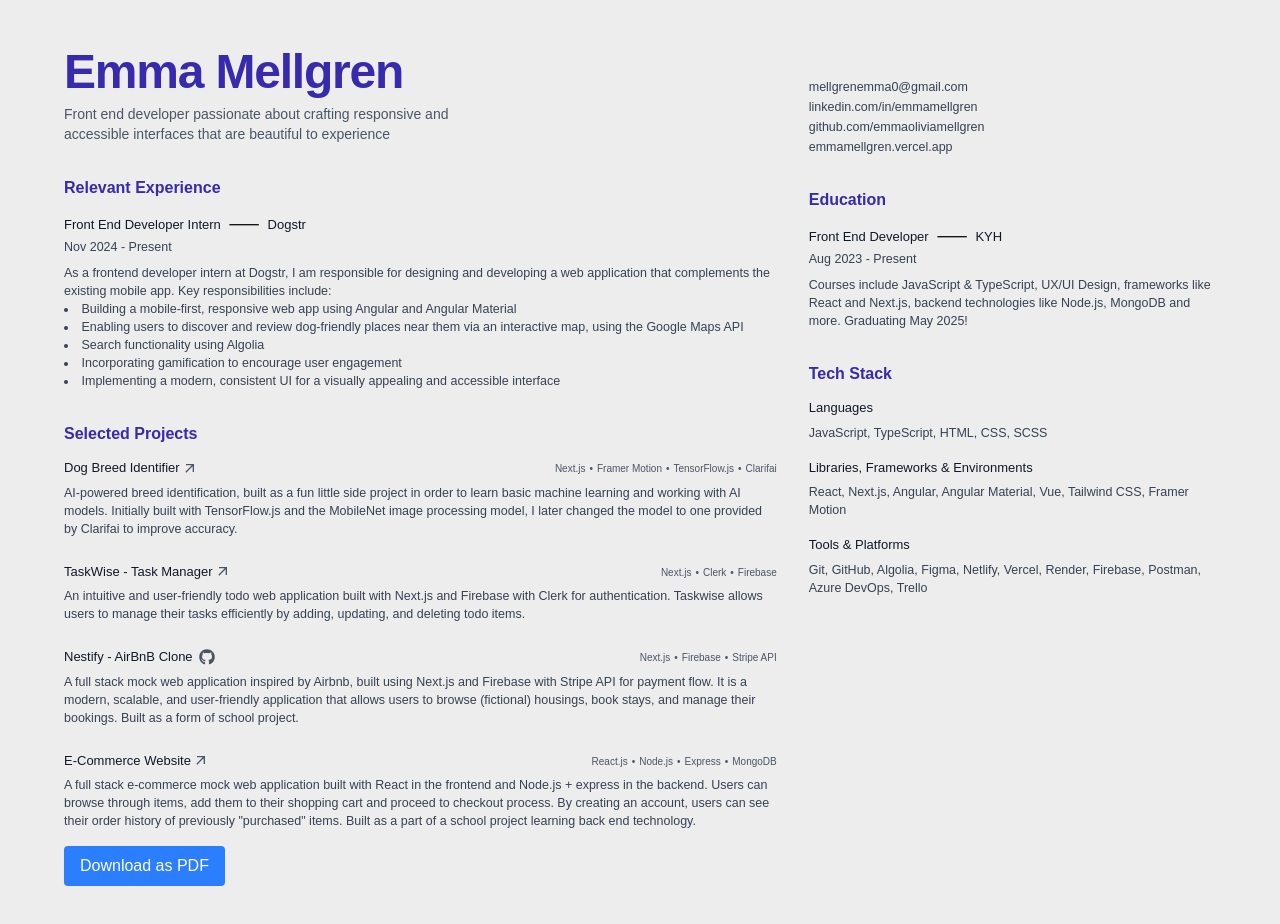
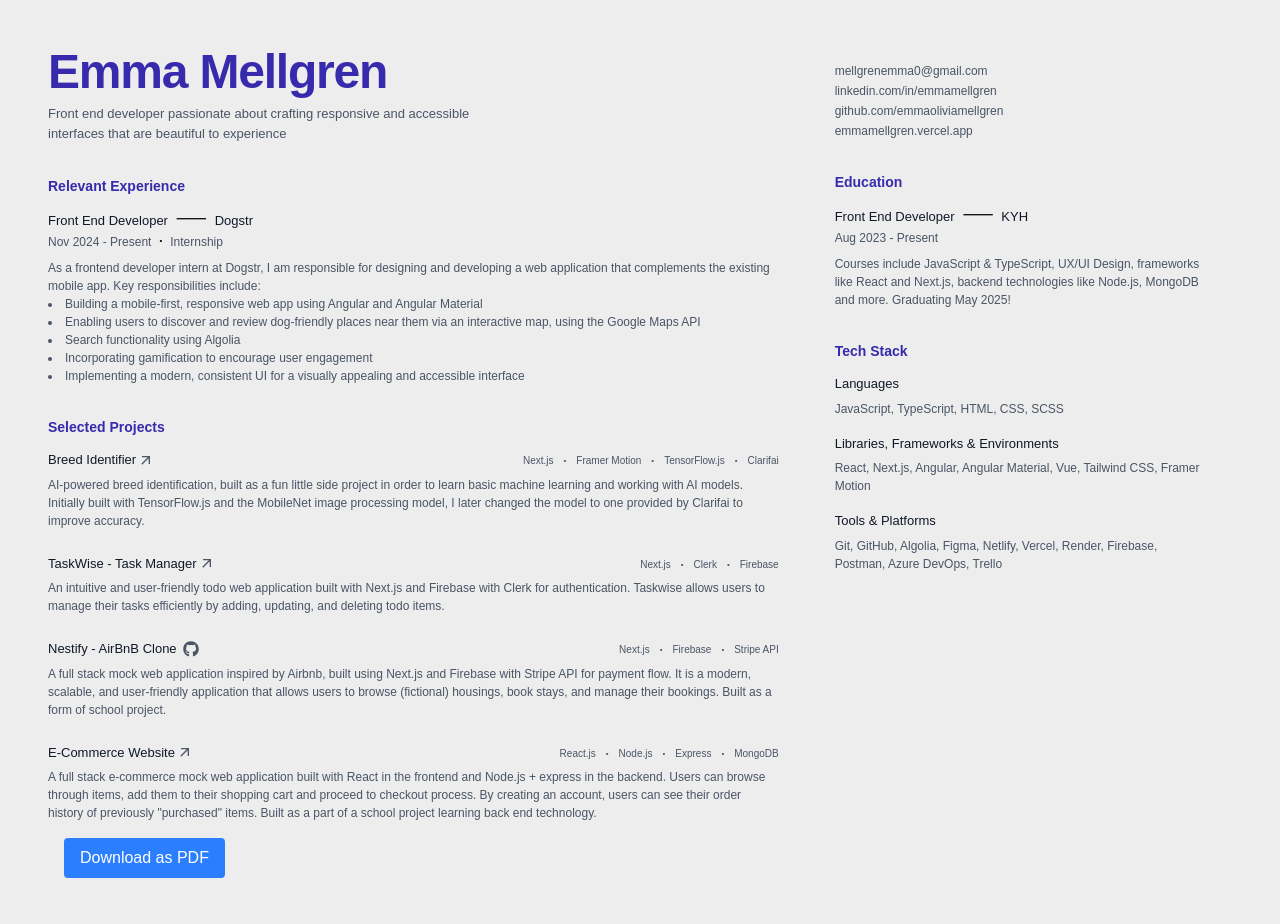
Before and after one commit to emmaoliviamellgren/resume, a Next.js app: page / in a window 1280 px wide. Shown: the top 924 px of the page. Built offline with nearby package versions, Linux system fonts and the light colour scheme; a web font is replaced by a local one.

Commit message:
fix styling for PDF

```diff
--- a/app/components/contact.tsx
+++ b/app/components/contact.tsx
@@ -4,7 +4,7 @@
 	const { email, linkedin, github, website } = data.contact;
 
 	return (
-		<p className='paragraph flex flex-col gap-0.5 mt-[30px]'>
+		<p className='paragraph flex flex-col gap-0.5 mt-[14px]'>
 			<a href={`mailto:${email}`}>mellgrenemma0@gmail.com</a>
 			<a href={linkedin}>linkedin.com/in/emmamellgren</a>
 			<a href={github}>github.com/emmaoliviamellgren</a>
--- a/app/components/education.tsx
+++ b/app/components/education.tsx
@@ -10,7 +10,7 @@
 			<div className='flex flex-col'>
 				<div className='flex gap-2 items-center'>
 					<p className='title'>{program}</p>
-					<span className='mb-0.5'>⸺</span>
+					<span className='relative bottom-[2.75px]'>⸺</span>
 					<p className='title'>{school}</p>
 				</div>
 				<p className='paragraph'>{duration}</p>
--- a/app/components/experience.tsx
+++ b/app/components/experience.tsx
@@ -11,11 +11,15 @@
 			<div className='flex flex-col'>
 				<div className='flex gap-2 items-center'>
 					<p className='title'>{position}</p>
-					<span className='mb-0.5'>⸺</span>
+					<span className='relative bottom-[2.75px]'>⸺</span>
 					<p className='title'>{company}</p>
 				</div>
 
-				<p className='paragraph'>{duration}</p>
+				<div className='flex gap-2 items-center'>
+					<p className='paragraph'>{duration}</p>
+					<span className='relative bottom-[1px] text-[8px]'>•</span>
+					<p className='paragraph'>Internship</p>
+				</div>
 				<p className='paragraph mt-2'>{description.text}</p>
 				<ul>
 					{description.responsibilities.map((responsibility, i) => (
--- a/app/components/projects.tsx
+++ b/app/components/projects.tsx
@@ -42,7 +42,11 @@
 							key={i}
 							className='text-[10px] font-medium text-gray-600'>
 							{tech}
-							{i < techStack.length - 1 && <span className='mx-1'>•</span>}
+							{i < techStack.length - 1 && (
+								<span className='relative bottom-[1px] text-[8px] mx-2.5'>
+									•
+								</span>
+							)}
 						</span>
 					))}
 				</p>
--- a/app/constants/data.ts
+++ b/app/constants/data.ts
@@ -6,7 +6,7 @@
 		website: 'https://emmamellgren.vercel.app/',
 	},
 	experience: {
-		position: 'Front End Developer Intern',
+		position: 'Front End Developer',
 		company: 'Dogstr',
 		duration: 'Nov 2024 - Present',
 		description: {
@@ -23,7 +23,7 @@
 	projects: {
 		list: [
 			{
-				name: 'Dog Breed Identifier',
+				name: 'Breed Identifier',
 				description: `AI-powered breed identification, built as a fun little side project in order to learn basic machine learning and working with AI models. Initially built with TensorFlow.js and the MobileNet image processing model, I later changed the model to one provided by Clarifai to improve accuracy.`,
 				techStack: [
 					'Next.js',
--- a/app/globals.css
+++ b/app/globals.css
@@ -10,7 +10,7 @@
 
 @layer utilities {
 	.heading {
-		@apply text-base text-indigo-800 font-semibold;
+		@apply text-[14px] text-indigo-800 font-semibold;
 	}
 
 	.title {
@@ -18,10 +18,10 @@
 	}
 
 	.subtitle {
-		@apply text-sm text-gray-600 leading-5 font-normal;
+		@apply text-[13px] text-gray-600 leading-5 font-normal;
 	}
 
 	.paragraph {
-		@apply text-[12.5px] text-gray-700 font-normal leading-4.5;
+		@apply text-[12px] text-gray-600 font-normal leading-4.5;
 	}
 }
--- a/app/page.tsx
+++ b/app/page.tsx
@@ -20,13 +20,13 @@
 		<>
 			<main
 				ref={contentRef}
-				className='flex flex-row w-full gap-x-8 mx-auto'>
+				className='flex flex-row w-full gap-x-14 -ml-4 -mr-8'>
 				<aside className='flex flex-col gap-8 w-[70%]'>
 					<Header />
 					<Experience />
 					<Projects />
 				</aside>
-				<aside className='flex flex-col gap-8 w-[40%]'>
+				<aside className='flex flex-col gap-8 w-[35%]'>
 					<Contact />
 					<Education />
 					<TechStack />
```
